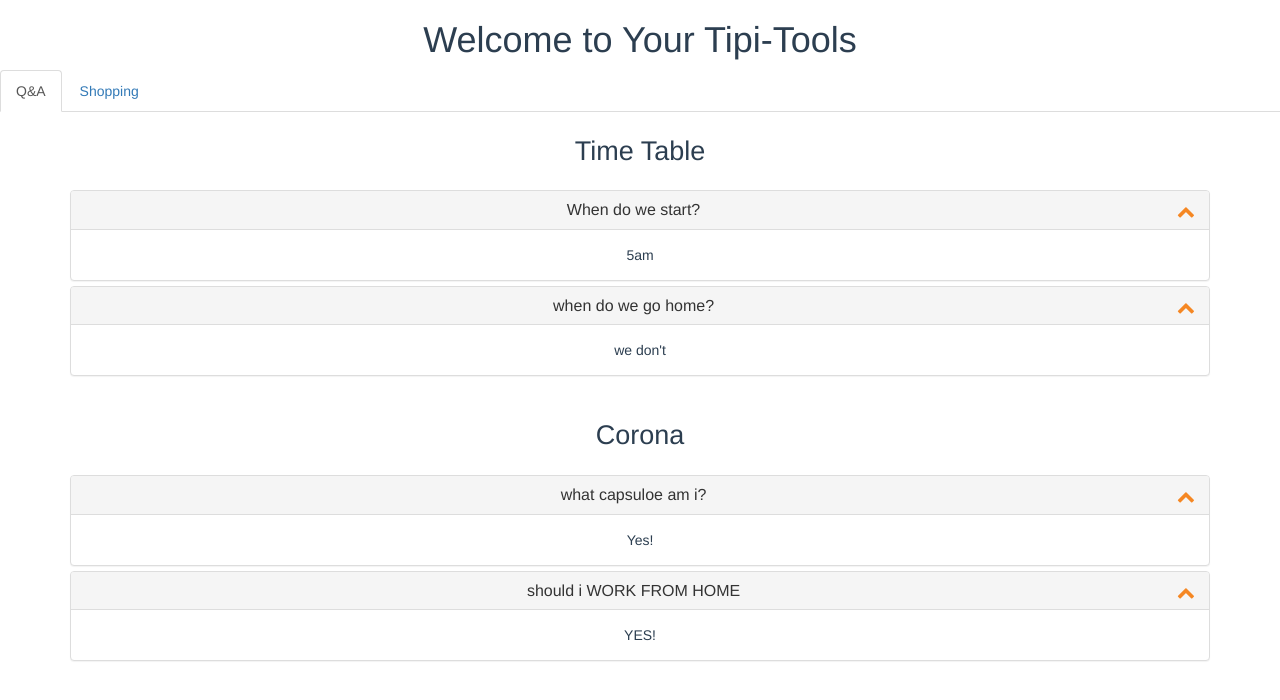
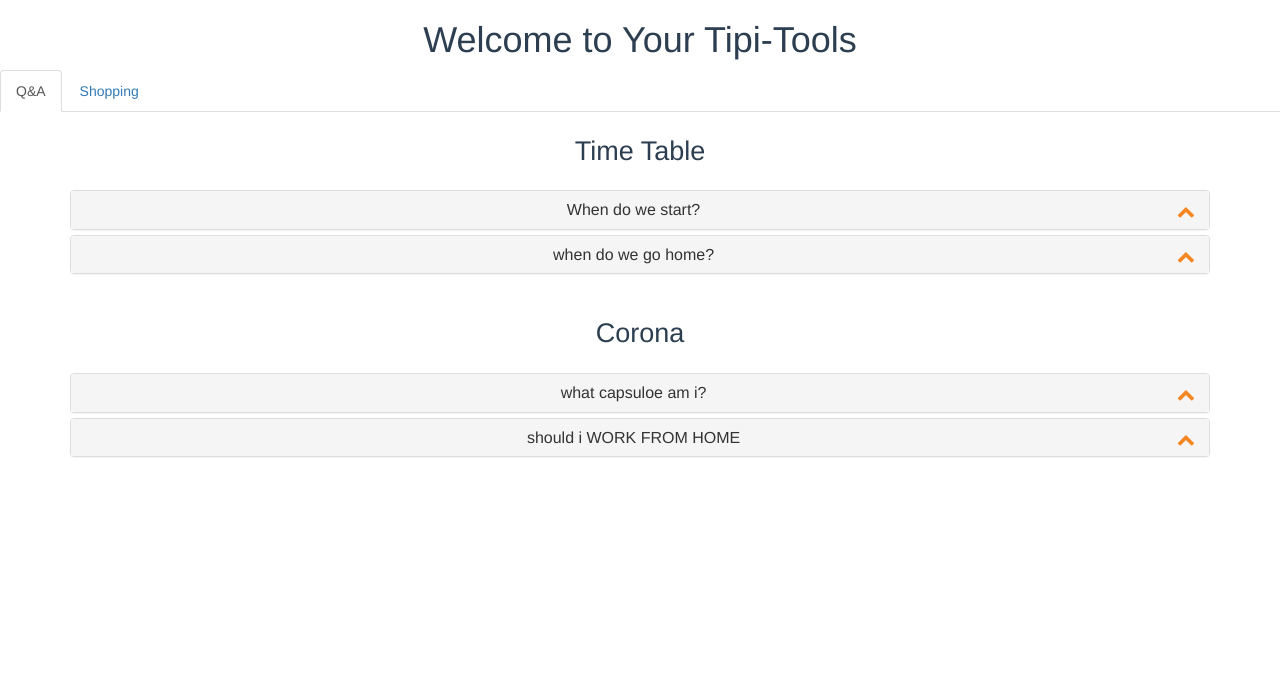
Before and after one commit to sagicoh1001/TipiTool, a Vue app in the folder tipi-tool-app/: page / in a window 1280 px wide. Shown: the top 700 px of the page. Built offline with nearby package versions, Linux system fonts and the light colour scheme.

Commit message:
fix for faq

```diff
--- a/tipi-tool-app/src/components/QABySubjects.vue
+++ b/tipi-tool-app/src/components/QABySubjects.vue
@@ -6,10 +6,10 @@
             <div v-for="(answer, question, j) in qa" :key="j" class="panel panel-default">
                 <div class="panel-heading">
                     <h4 class="panel-title">
-                      <a class="accordion-toggle" data-toggle="collapse" data-parent="#accordion" :href="'#collapse' + j">{{question}} </a>
+                        <a class="accordion-toggle" data-toggle="collapse" data-parent="#accordion" :href="'#collapse' + i + j">{{question}} </a>
                     </h4>
                 </div>
-              <div :id="'#collapse' + j" class="panel-collapse collapse in">
+                <div :id="'collapse' + i + j" class="panel-collapse collapse">
                     <div class="panel-body">
                         {{answer}}
                     </div>
```
Lines whose indentation alone changed are shown as unchanged.
